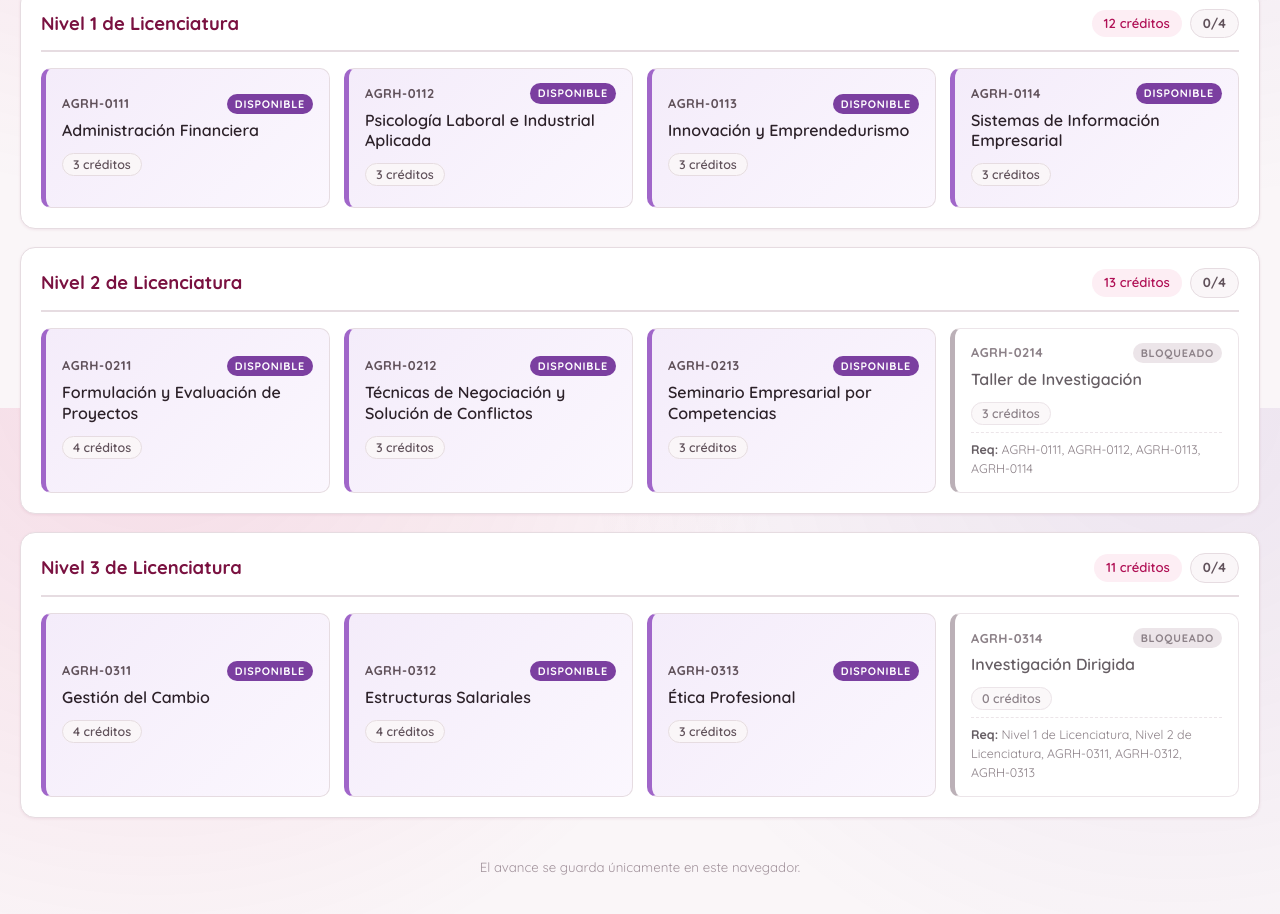
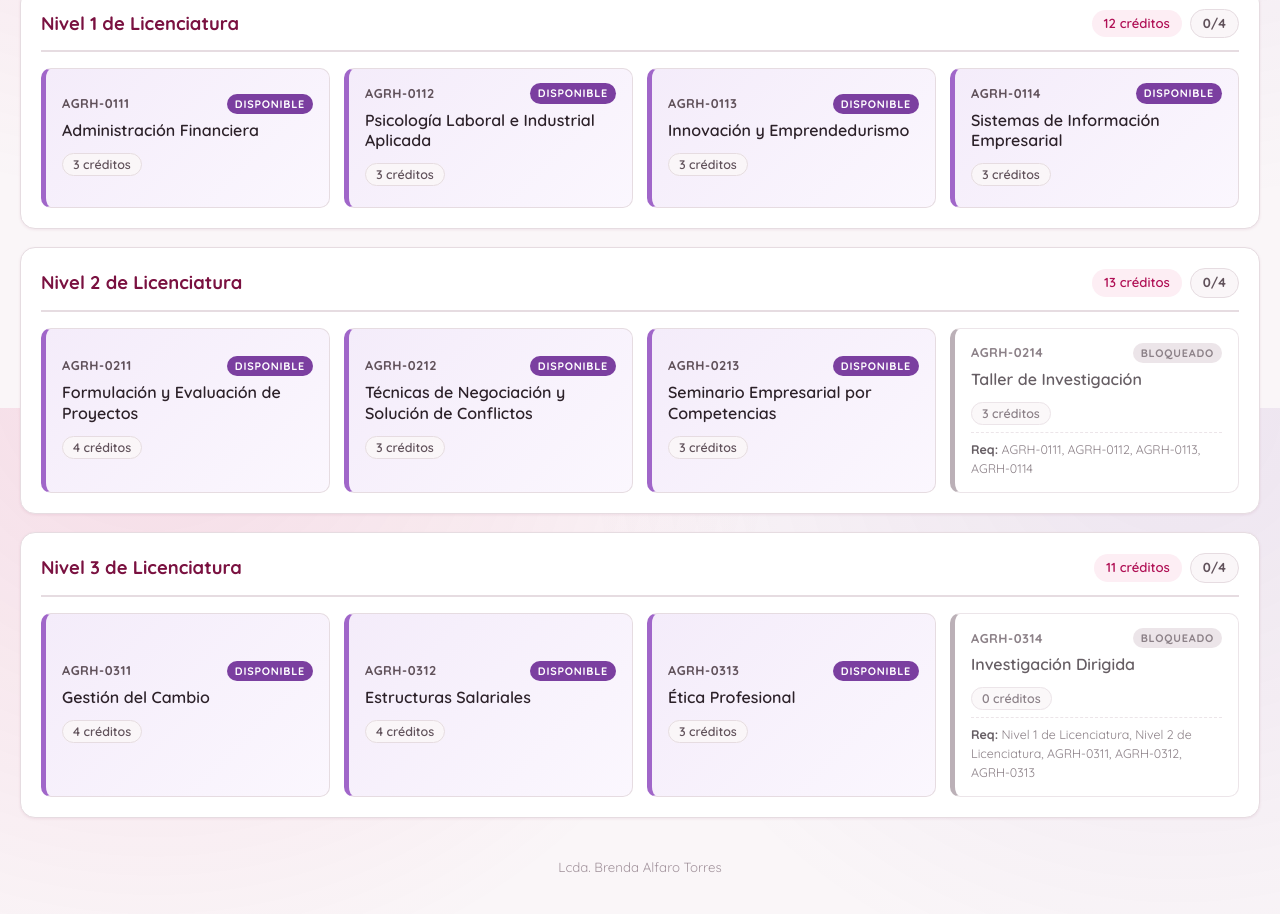
Before and after one commit to MrDylan21/malla-curricular-AGRH, a plain HTML site: page index.html in a window 1280 px wide. Shown: the part 5192-6106 px from the top of the page. Drawn offline with Linux system fonts and the light colour scheme.

Commit message:
Update footer text to include author's name

```diff
--- a/index.html
+++ b/index.html
@@ -63,7 +63,7 @@
     <main class="malla-container"><!-- JS genera los cursos aquí --></main>
 
     <footer class="pie">
-      El avance se guarda únicamente en este navegador.
+      Lcda. Brenda Alfaro Torres
     </footer>
   </div>
 
```
